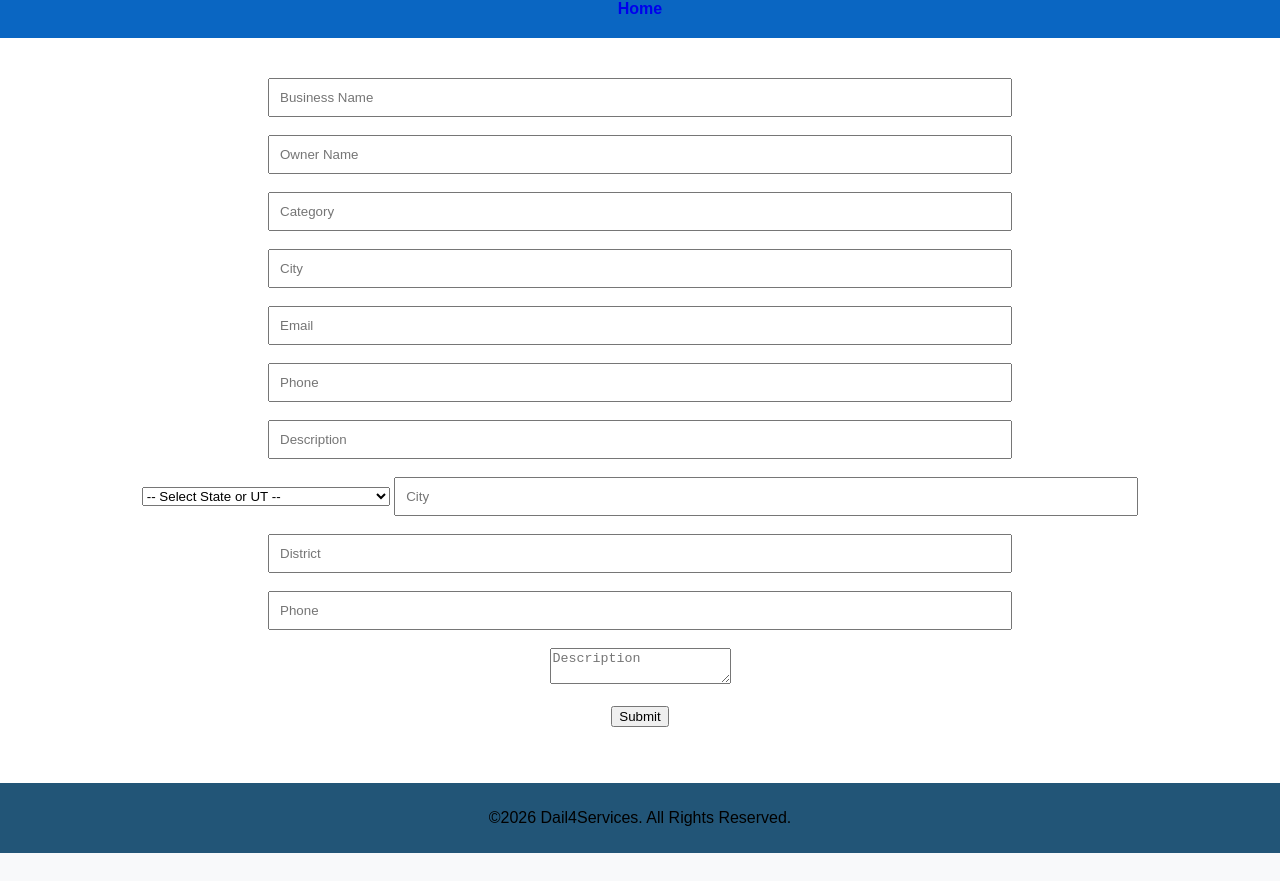
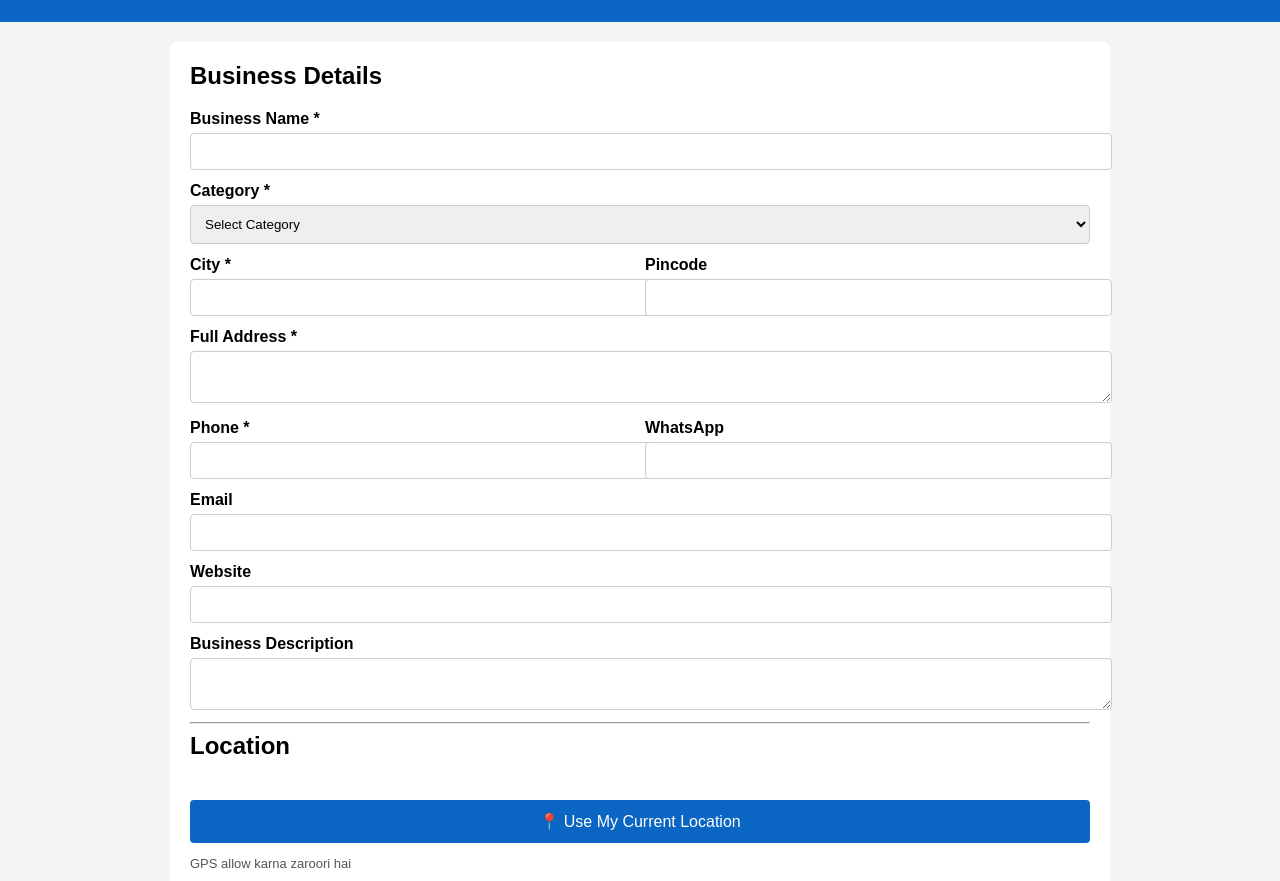
Before and after one commit to indian1989/dial4service, a plain HTML site: page frontend/provider/add-business.html in a window 1280 px wide. Shown: the part 88-969 px from the top of the page. Before the commit the page ends 941 px from the top, so only its background shows below. Drawn offline with Linux system fonts and the light colour scheme; some packages are replaced by stand-ins of ours; files that its build step writes are made by us from their sources.

Commit message:
Update add-business.html

```diff
--- a/frontend/provider/add-business.html
+++ b/frontend/provider/add-business.html
@@ -1,82 +1,227 @@
 <!DOCTYPE html>
-<html>
+<html lang="en">
 <head>
-<title>Add Business</title>
-<link rel="stylesheet" href="style.css">
+<meta charset="UTF-8">
+<title>Add Business | Dial4Service</title>
+<meta name="viewport" content="width=device-width, initial-scale=1">
+
+<style>
+body{
+  font-family: Arial, sans-serif;
+  background:#f5f5f5;
+  margin:0;
+}
+header{
+  background:#0a66c2;
+  color:#fff;
+  padding:15px;
+  text-align:center;
+}
+.container{
+  max-width:900px;
+  margin:20px auto;
+  background:#fff;
+  padding:20px;
+  border-radius:6px;
+}
+h2{margin-top:0}
+label{
+  display:block;
+  margin-top:12px;
+  font-weight:bold;
+}
+input, select, textarea{
+  width:100%;
+  padding:10px;
+  margin-top:5px;
+  border:1px solid #ccc;
+  border-radius:4px;
+}
+textarea{resize:vertical}
+.row{
+  display:flex;
+  gap:10px;
+}
+.row > div{flex:1}
+button{
+  margin-top:20px;
+  padding:12px;
+  width:100%;
+  border:none;
+  background:#0a66c2;
+  color:#fff;
+  font-size:16px;
+  border-radius:4px;
+  cursor:pointer;
+}
+button:hover{background:#084c91}
+.preview{
+  background:#f0f8ff;
+  padding:15px;
+  margin-top:20px;
+  border-radius:5px;
+}
+#map{
+  width:100%;
+  height:250px;
+  margin-top:10px;
+}
+.note{
+  font-size:13px;
+  color:#555;
+}
+</style>
 </head>
-
-<header class="header">
-<h2>Add Your Business for Free</h2>
-
-<nav>
-<a href="index.html">Home</a>
-</nav>
-</header>
 
 <body>
 
-<section class="hero">
-<form id="business-form">
+<header>
+  <h1>Add Your Business</h1>
+</header>
 
-<input type="text" placeholder="Business Name" id="businessName" required><br><br>
-<input type="text" placeholder="Owner Name" id="ownerName" required><br><br>
-<input type="text" placeholder="Category" id="category" required><br><br>
-<input type="text" placeholder="City" id="city" required><br><br>
-<input type="text" placeholder="Email" id="email" required><br><br>
-<input type="text" placeholder="Phone" id="phone" required><br><br>
-<input type="text" placeholder="Description" id="description" required><br><br>
+<div class="container">
+<h2>Business Details</h2>
 
-<select id="serviceLocation">
-<option value="">-- Select State or UT --</option>
-<option value="andaman & nicobar">Andaman & Nicobar</option>
-<option value="andhra pradesh">Andhra Pradesh</option>
-<option value="arunachal pradesh">Arunachal Pradesh</option>
-<option value="assam">Assam</option>
-<option value="bihar">Bihar</option>
-<option value="chandigarh">Chandigarh</option>
-<option value="chhattisgarh">Chhattisgarh</option>
-<option value="dadra & nagar haveli & daman & diu">Dadra & Nagar Haveli & Daman & Diu</option>
-<option value="goa">Goa</option>
-<option value="gujarat">Gujarat</option>
-<option value="haryana">Haryana</option>
-<option value="himachal pradesh">Himachal Pradesh</option>
-<option value="jammu & kashmir">Jammu & Kashmir</option>
-<option value="jharkhand">Jharkhand</option>
-<option value="karnataka">Karnataka</option>
-<option value="kerala">Kerala</option>
-<option value="ladakh">Ladakh</option>
-<option value="lakshadweep">Lakshadweep</option>
-<option value="madhya pradesh">Madhya Pradesh</option>
-<option value="maharashtra">Maharashtra</option>
-<option value="manipur">Manipur</option>
-<option value="meghalaya">Meghalaya</option>
-<option value="mizoram">Mizoram</option>
-<option value="nagaland">Nagaland</option>
-<option value="odisha">Odisha</option>
-<option value="puducherry">Puducherry</option>
-<option value="punjab">Punjab</option>
-<option value="rajasthan">Rajasthan</option>
-<option value="sikkim">Sikkim</option>
-<option value="tamilnadi">Tamilnadu</option>
-<option value="tripura">Tripura</option>
-<option value="uttar pradesh">Uttar Pradesh</option>
-<option value="uttrakhand">Uttrakhand</option>
-<option value="west bengal">West Bengal</option>
+<form id="businessForm">
+
+<label>Business Name *</label>
+<input type="text" id="name" required>
+
+<label>Category *</label>
+<select id="category" required>
+  <option value="">Select Category</option>
+  <option>Plumber</option>
+  <option>Electrician</option>
+  <option>Doctor</option>
+  <option>Restaurant</option>
+  <option>Salon</option>
 </select>
 
-<input type="text" name="city" placeholder="City" required><br><br>
-<input type="text" name="district" placeholder="District" required><br><br>
-<input type="text" name="phone" placeholder="Phone" required><br><br>
-<textarea placeholder="Description"></textarea><br><br>
-<button type="submit">Submit</button>
+<div class="row">
+  <div>
+    <label>City *</label>
+    <input type="text" id="city" required>
+  </div>
+  <div>
+    <label>Pincode</label>
+    <input type="text" id="pincode">
+  </div>
+</div>
+
+<label>Full Address *</label>
+<textarea id="address" required></textarea>
+
+<div class="row">
+  <div>
+    <label>Phone *</label>
+    <input type="tel" id="phone" required>
+  </div>
+  <div>
+    <label>WhatsApp</label>
+    <input type="tel" id="whatsapp">
+  </div>
+</div>
+
+<label>Email</label>
+<input type="email" id="email">
+
+<label>Website</label>
+<input type="url" id="website">
+
+<label>Business Description</label>
+<textarea id="description"></textarea>
+
+<hr>
+
+<h2>Location</h2>
+<button type="button" onclick="getLocation()">📍 Use My Current Location</button>
+<p class="note">GPS allow karna zaroori hai</p>
+
+<input type="hidden" id="lat">
+<input type="hidden" id="lng">
+
+<div id="map"></div>
+
+<hr>
+
+<h2>Preview</h2>
+<div class="preview" id="previewBox">
+  Fill form to see preview
+</div>
+
+<button type="submit">Submit Business</button>
 
 </form>
-<p id="msg"></p>
-</section>
-<footer>
-	<p>     &copy;2026 Dail4Services. All Rights Reserved.</p>
-</footer>
-<script src="add-business.js"></script>
-<script src="script.js"></script>
+</div>
+
+<!-- GOOGLE MAP -->
+<script src="https://maps.googleapis.com/maps/api/js?key=YOUR_GOOGLE_MAPS_KEY"></script>
+
+<script>
+let map, marker;
+
+function getLocation(){
+  if(!navigator.geolocation){
+    alert("GPS not supported");
+    return;
+  }
+
+  navigator.geolocation.getCurrentPosition(pos=>{
+    const lat = pos.coords.latitude;
+    const lng = pos.coords.longitude;
+
+    document.getElementById("lat").value = lat;
+    document.getElementById("lng").value = lng;
+
+    showMap(lat,lng);
+  },()=>{
+    alert("Location permission denied");
+  });
+}
+
+function showMap(lat,lng){
+  map = new google.maps.Map(document.getElementById("map"),{
+    center:{lat:lat,lng:lng},
+    zoom:15
+  });
+
+  marker = new google.maps.Marker({
+    position:{lat:lat,lng:lng},
+    map:map,
+    draggable:true
+  });
+
+  marker.addListener("dragend",()=>{
+    const p = marker.getPosition();
+    document.getElementById("lat").value = p.lat();
+    document.getElementById("lng").value = p.lng();
+  });
+}
+
+/* LIVE PREVIEW */
+document.querySelectorAll("input,textarea,select")
+.forEach(el=>{
+  el.addEventListener("input",updatePreview);
+});
+
+function updatePreview(){
+  const html = `
+    <h3>${name.value || "Business Name"}</h3>
+    <p><strong>${category.value || "Category"}</strong> • ${city.value || "City"}</p>
+    <p>${address.value || ""}</p>
+    <p>📞 ${phone.value || ""}</p>
+    <p>${description.value || ""}</p>
+  `;
+  document.getElementById("previewBox").innerHTML = html;
+}
+
+/* FORM SUBMIT (FRONTEND ONLY) */
+document.getElementById("businessForm")
+.addEventListener("submit",e=>{
+  e.preventDefault();
+  alert("Frontend ready ✔️\nBackend API baad me connect hoga");
+});
+</script>
+
 </body>
 </html>
```
